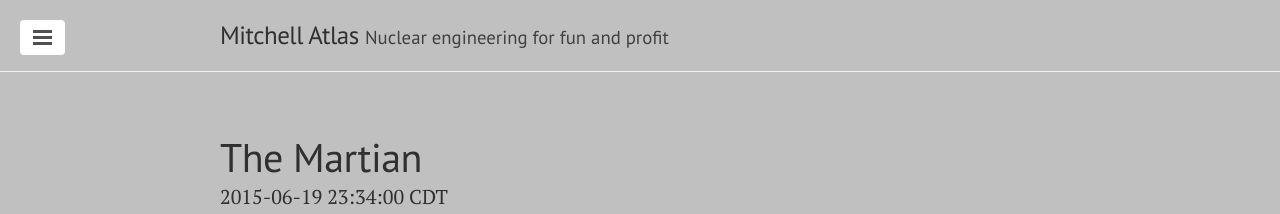
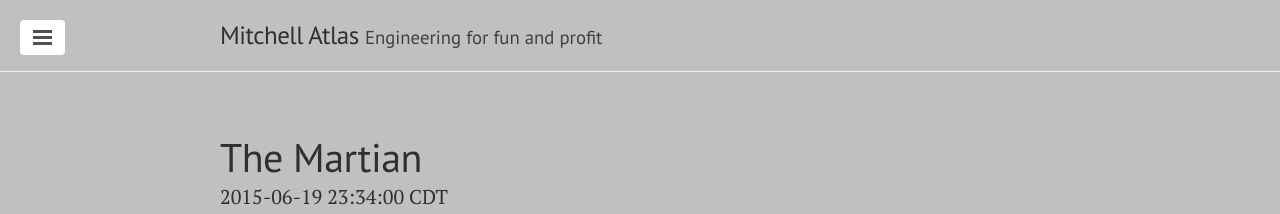
Before and after one commit to xatlasm/xatlasm.github.io, a Jekyll site: the page built from index.html, in a window 1280 px wide. Shown: the top 214 px of the page. Built offline with Jekyll 4.4.1, drawn with Linux system fonts in a browser that asks for light colours; the list of posts is cut into pages by our own code.

Commit message:
Long time no update

```diff
--- a/_config.yml
+++ b/_config.yml
@@ -10,7 +10,7 @@
 
 # Setup
 title:               Mitchell Atlas
-tagline:             'Nuclear engineering for fun and profit'
+tagline:             'Engineering for fun and profit'
 description:
 profilepic:          '/assets/profilepic/smallprofile.jpg'
 url:                 http://www.mitchellatlas.com
@@ -43,7 +43,7 @@
   email: xatlasm@gmail.com
   facebook: mitchellatlas
   flickr:
-  github:
+  github: xatlasm
   instagram:
   linkedin: xatlasm
   pinterest:
```
Also changed, not shown: _posts/2014-01-07-globalization-japanese-companies.md (+1 -0 lines).
